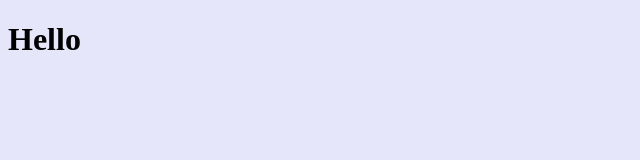
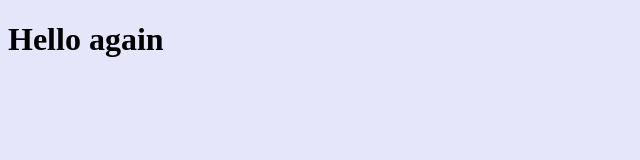
Before and after one commit to AstridFh94/Testing, a plain HTML site: page index.html in a window 1280 px wide. Shown: the whole page, without its empty margins (0-640 px from the left). Drawn offline with Linux system fonts and the light colour scheme.

```diff
--- a/index.html
+++ b/index.html
@@ -5,7 +5,7 @@
     <title> Hello </title>
 
     <body>
-        <h1> Hello </h>
+        <h1> Hello again</h>
 
     </body>
 </html>
```
